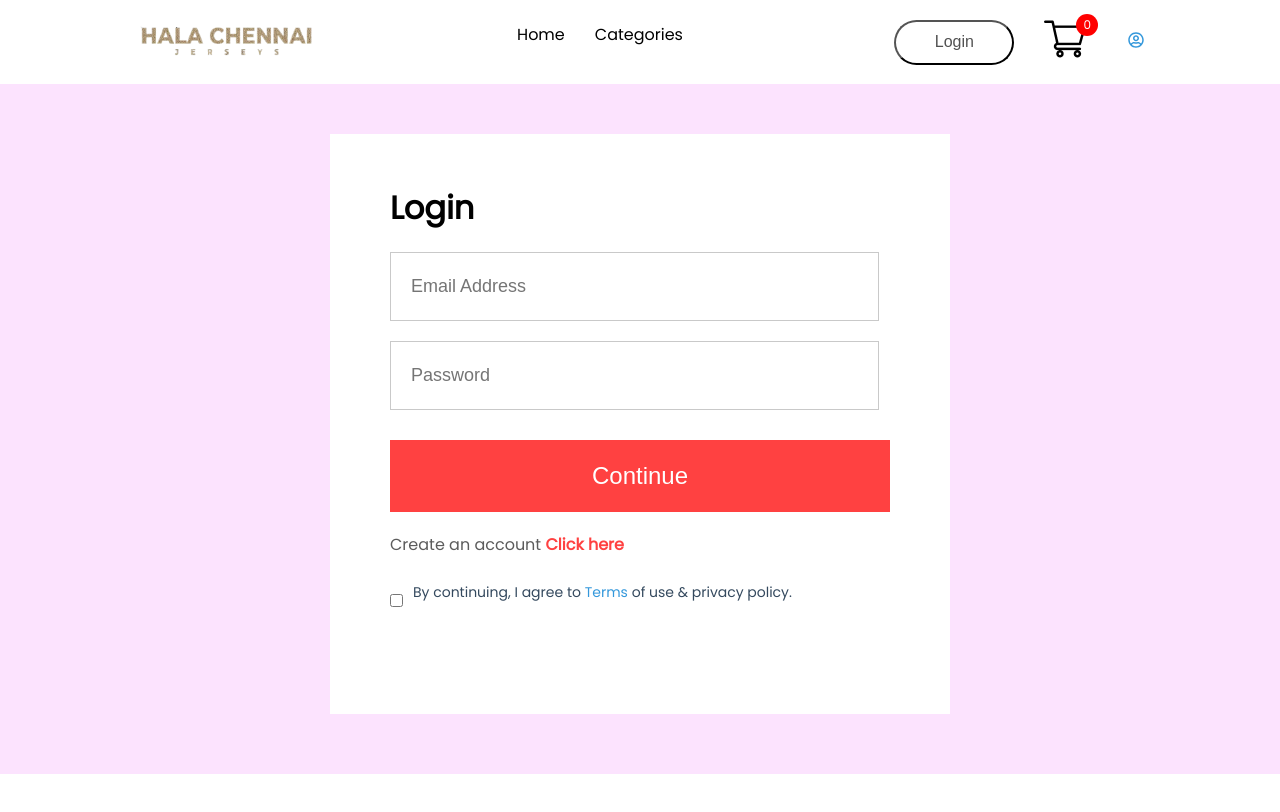
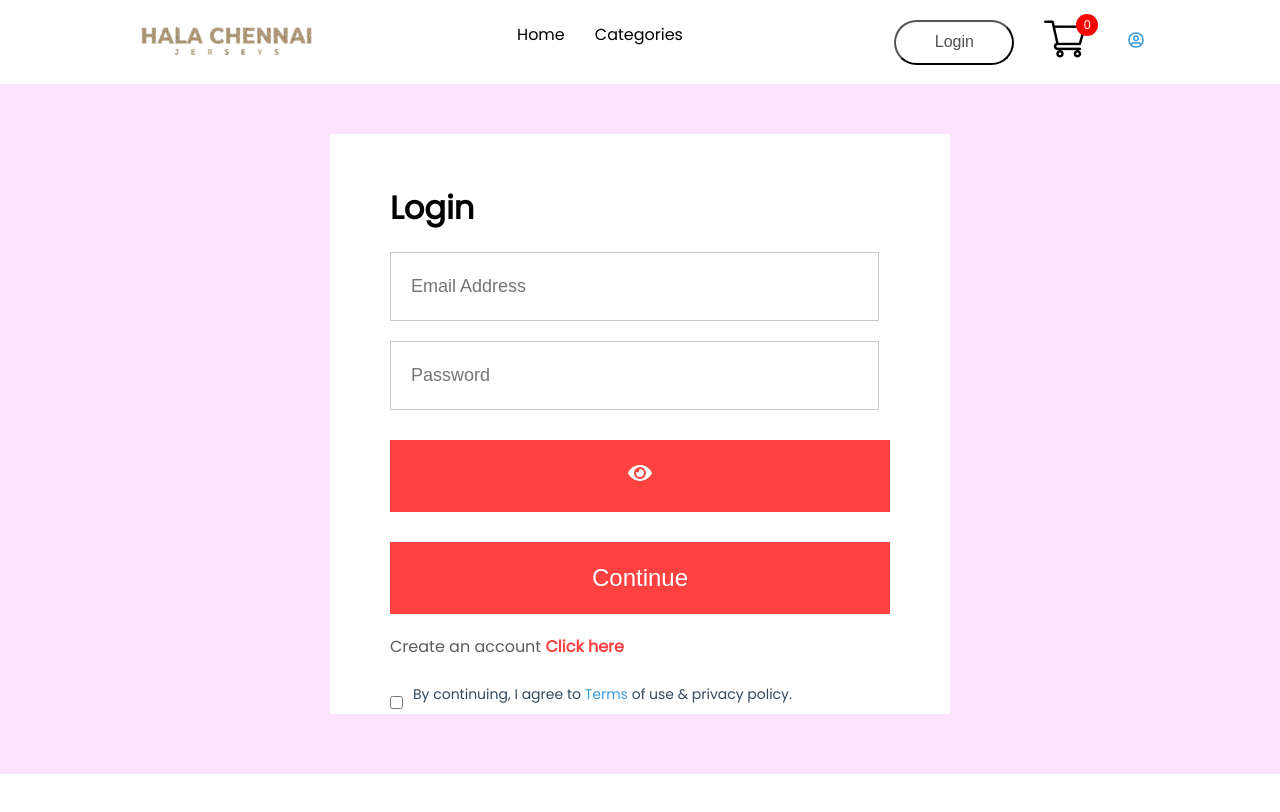
Before and after one commit to halachennai/halachennai--frontend-, a React (Create React App) app: page /login in a window 1280 px wide. Shown: the top 812 px of the page. Built offline with nearby package versions, Linux system fonts and the light colour scheme; no server answers.

Commit message:
pwd visible

```diff
--- a/src/Pages/LoginSignup.jsx
+++ b/src/Pages/LoginSignup.jsx
@@ -1,6 +1,7 @@
 import React, { useState } from "react";
 import "./CSS/LoginSignup.css";
 import { Link } from "react-router-dom";
+import { FaEye, FaEyeSlash } from "react-icons/fa"; // Import eye icons
 
 const LoginSignup = () => {
   const [state, setState] = useState("Login");
@@ -9,9 +10,14 @@ const LoginSignup = () => {
     password: "",
     email: "",
   });
+  const [passwordVisible, setPasswordVisible] = useState(false); // Track password visibility
 
   const changeHandler = (e) => {
     setFormData({ ...formData, [e.target.name]: e.target.value });
+  };
+
+  const togglePasswordVisibility = () => {
+    setPasswordVisible(!passwordVisible);
   };
 
   const login = async () => {
@@ -83,13 +89,22 @@ const LoginSignup = () => {
             onChange={changeHandler}
             placeholder="Email Address"
           />
+          <div className="password-field">
             <input
-            type="password"
+              type={passwordVisible ? "text" : "password"}
               name="password"
               value={formData.password}
               onChange={changeHandler}
               placeholder="Password"
             />
+            <button
+              type="button"
+              onClick={togglePasswordVisibility}
+              className="eye-icon"
+            >
+              {passwordVisible ? <FaEyeSlash /> : <FaEye />}
+            </button>
+          </div>
         </div>
         <button
           onClick={() => {
```
Lines whose indentation alone changed are shown as unchanged.
